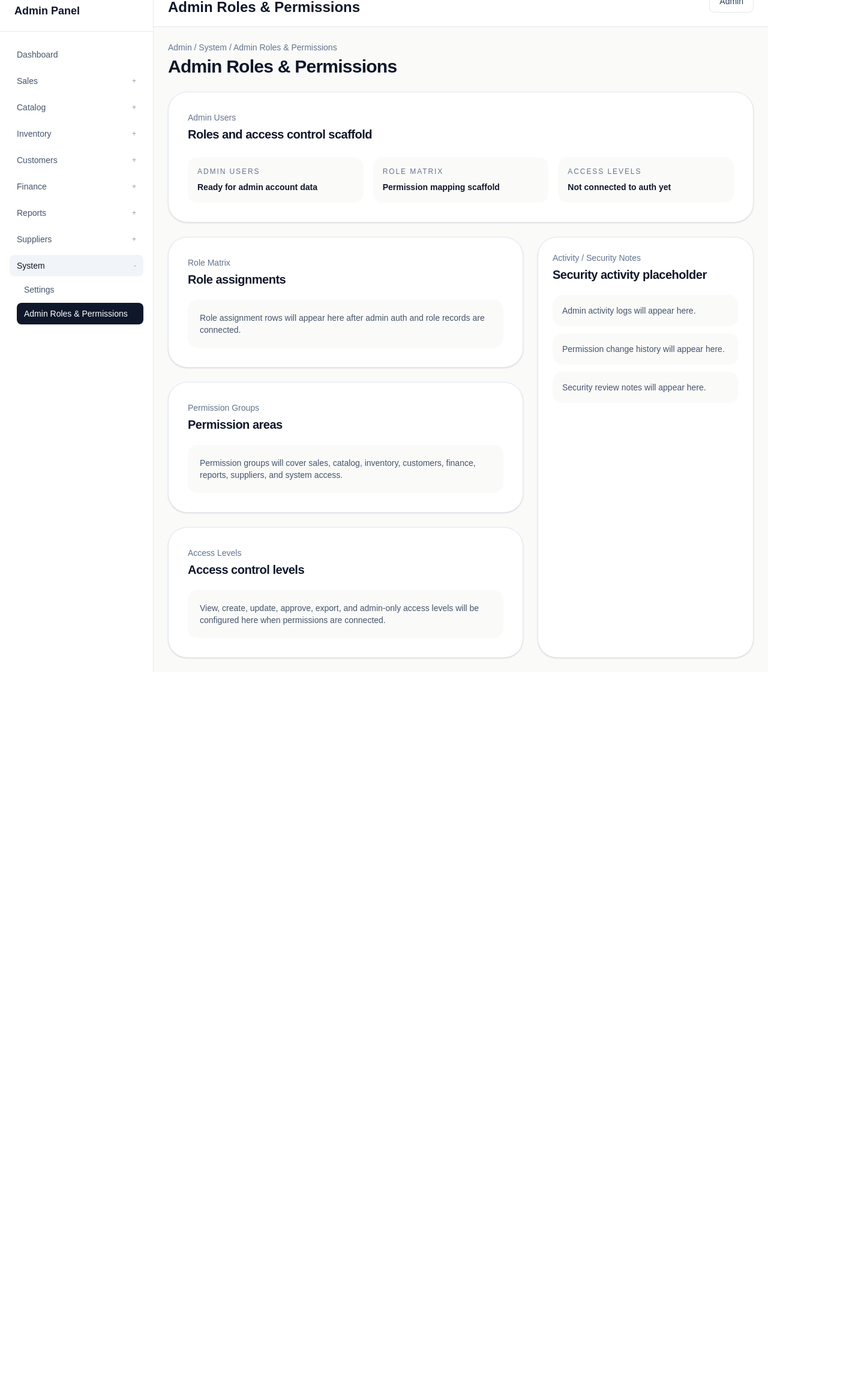
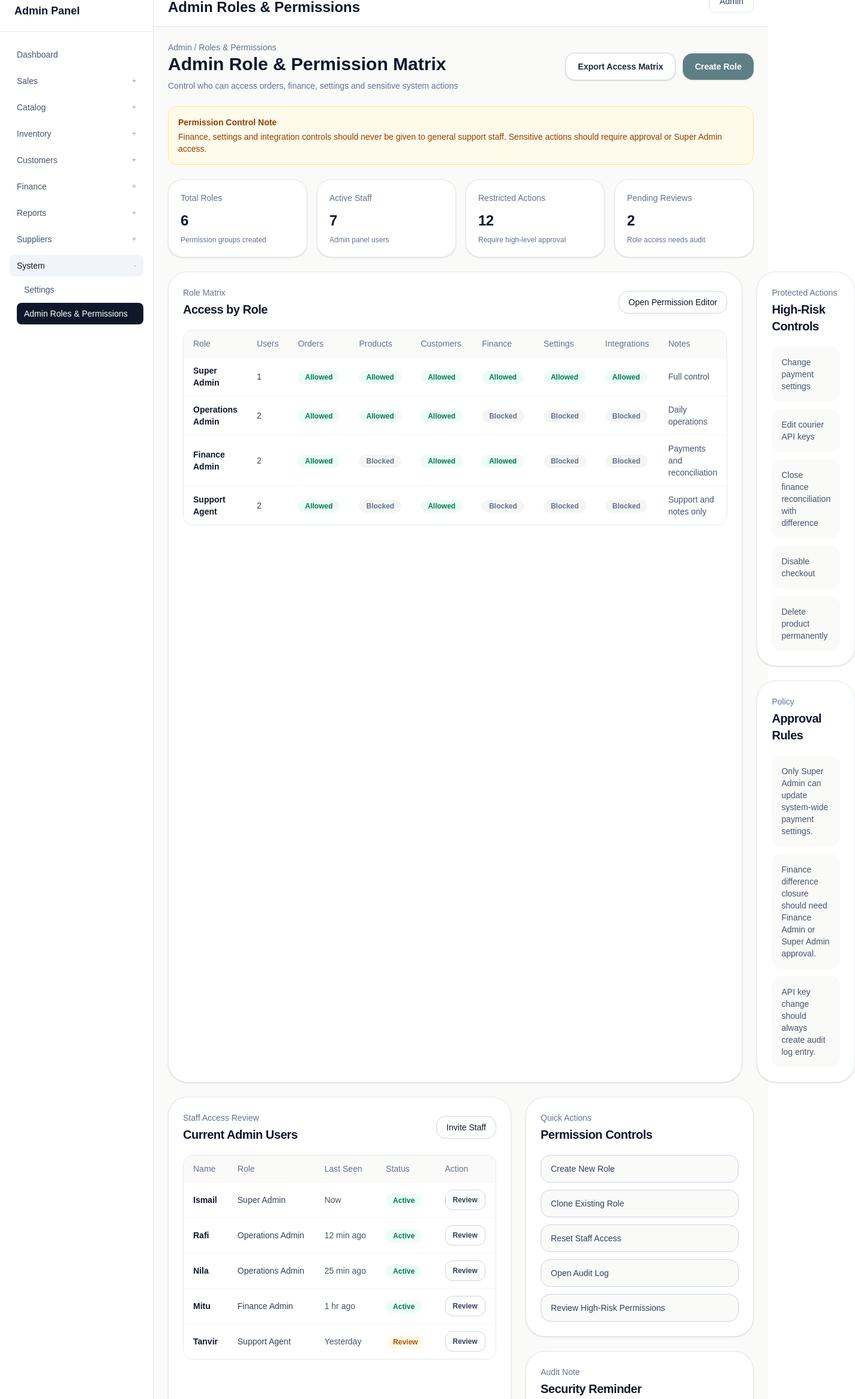
Before and after one commit to smilemetaads-dot/brandnbeauty-admin, a Next.js app: page /roles in a window 1280 px wide. Shown: the part 40-2373 px from the top of the page at 60% size, 1425 px wide, since content can reach past the window. Before the commit the page ends 1161 px from the top, so only its background shows below. Built offline with nearby package versions, Linux system fonts and the light colour scheme.

Commit message:
inject real roles permissions page

```diff
--- a/src/features/roles/RealRolesPermissionsPage.tsx
+++ b/src/features/roles/RealRolesPermissionsPage.tsx
@@ -1,106 +1,355 @@
-const accessCards = [
-  { label: "Admin Users", value: "Ready for admin account data" },
-  { label: "Role Matrix", value: "Permission mapping scaffold" },
-  { label: "Access Levels", value: "Not connected to auth yet" },
-] as const;
+export default function RealRolesPermissionsPage() {
+  const stats = [
+    { label: "Total Roles", value: "6", sub: "Permission groups created" },
+    { label: "Active Staff", value: "7", sub: "Admin panel users" },
+    {
+      label: "Restricted Actions",
+      value: "12",
+      sub: "Require high-level approval",
+    },
+    { label: "Pending Reviews", value: "2", sub: "Role access needs audit" },
+  ];
 
-const securityNotes = [
-  "Admin activity logs will appear here.",
-  "Permission change history will appear here.",
-  "Security review notes will appear here.",
-] as const;
+  const roles = [
+    {
+      role: "Super Admin",
+      users: 1,
+      orders: true,
+      products: true,
+      customers: true,
+      finance: true,
+      settings: true,
+      integrations: true,
+      notes: "Full control",
+    },
+    {
+      role: "Operations Admin",
+      users: 2,
+      orders: true,
+      products: true,
+      customers: true,
+      finance: false,
+      settings: false,
+      integrations: false,
+      notes: "Daily operations",
+    },
+    {
+      role: "Finance Admin",
+      users: 2,
+      orders: true,
+      products: false,
+      customers: true,
+      finance: true,
+      settings: false,
+      integrations: false,
+      notes: "Payments and reconciliation",
+    },
+    {
+      role: "Support Agent",
+      users: 2,
+      orders: true,
+      products: false,
+      customers: true,
+      finance: false,
+      settings: false,
+      integrations: false,
+      notes: "Support and notes only",
+    },
+  ];
 
-export default function RealRolesPermissionsPage() {
+  const staff = [
+    { name: "Ismail", role: "Super Admin", lastSeen: "Now", status: "Active" },
+    {
+      name: "Rafi",
+      role: "Operations Admin",
+      lastSeen: "12 min ago",
+      status: "Active",
+    },
+    {
+      name: "Nila",
+      role: "Operations Admin",
+      lastSeen: "25 min ago",
+      status: "Active",
+    },
+    {
+      name: "Mitu",
+      role: "Finance Admin",
+      lastSeen: "1 hr ago",
+      status: "Active",
+    },
+    {
+      name: "Tanvir",
+      role: "Support Agent",
+      lastSeen: "Yesterday",
+      status: "Review",
+    },
+  ];
+
+  const protectedActions = [
+    "Change payment settings",
+    "Edit courier API keys",
+    "Close finance reconciliation with difference",
+    "Disable checkout",
+    "Delete product permanently",
+  ];
+
+  const renderAccess = (enabled: boolean) => (
+    <span
+      className={`rounded-full px-3 py-1 text-xs font-semibold ${
+        enabled ? "bg-emerald-50 text-emerald-700" : "bg-stone-100 text-slate-500"
+      }`}
+    >
+      {enabled ? "Allowed" : "Blocked"}
+    </span>
+  );
+
   return (
-    <div className="min-h-screen bg-stone-50 p-4 text-slate-900 md:p-6">
-      <div className="space-y-6">
+    <div className="min-h-screen space-y-6 bg-stone-50 p-6 text-slate-900">
+      <div className="flex flex-col gap-4 lg:flex-row lg:items-center lg:justify-between">
         <div>
           <div className="text-sm text-slate-500">
-            Admin / System / Admin Roles & Permissions
+            Admin / Roles & Permissions
           </div>
-          <h1 className="mt-1 text-3xl font-bold tracking-tight">
-            Admin Roles & Permissions
+          <h1 className="text-3xl font-bold">
+            Admin Role & Permission Matrix
           </h1>
+          <p className="mt-2 text-sm text-slate-500">
+            Control who can access orders, finance, settings and sensitive
+            system actions
+          </p>
+        </div>
+        <div className="flex flex-col gap-3 sm:flex-row sm:items-center">
+          <button className="rounded-2xl border border-slate-300 bg-white px-5 py-3 text-sm font-semibold text-slate-800 shadow-sm">
+            Export Access Matrix
+          </button>
+          <button className="rounded-2xl bg-[#5E7F85] px-5 py-3 text-sm font-semibold text-white shadow-sm">
+            Create Role
+          </button>
+        </div>
       </div>
 
-        <div className="rounded-[2rem] border border-slate-200 bg-white p-6 shadow-sm md:p-8">
-          <div className="text-sm font-medium text-slate-500">Admin Users</div>
-          <h2 className="mt-1 text-xl font-bold tracking-tight">
-            Roles and access control scaffold
-          </h2>
+      <div className="rounded-2xl border border-amber-200 bg-amber-50 p-4 text-sm text-amber-800">
+        <div className="font-semibold">Permission Control Note</div>
+        <div className="mt-1">
+          Finance, settings and integration controls should never be given to
+          general support staff. Sensitive actions should require approval or
+          Super Admin access.
+        </div>
+      </div>
 
-          <div className="mt-6 grid gap-4 md:grid-cols-3">
-            {accessCards.map((item) => (
-              <div key={item.label} className="rounded-2xl bg-stone-50 p-4">
-                <div className="text-xs uppercase tracking-[0.16em] text-slate-500">
-                  {item.label}
-                </div>
-                <div className="mt-2 text-sm font-semibold text-slate-900">
+      <div className="grid gap-4 md:grid-cols-2 xl:grid-cols-4">
+        {stats.map((item) => (
+          <div
+            key={item.label}
+            className="rounded-[1.5rem] border border-slate-200 bg-white p-5 shadow-sm"
+          >
+            <div className="text-sm font-medium text-slate-500">{item.label}</div>
+            <div className="mt-3 text-2xl font-bold tracking-tight">
               {item.value}
             </div>
+            <div className="mt-2 text-xs text-slate-500">{item.sub}</div>
+          </div>
+        ))}
+      </div>
+
+      <div className="grid gap-6 xl:grid-cols-[1.15fr_0.85fr]">
+        <div className="rounded-[2rem] border border-slate-200 bg-white p-6 shadow-sm">
+          <div className="flex items-center justify-between">
+            <div>
+              <div className="text-sm font-medium text-slate-500">
+                Role Matrix
+              </div>
+              <h2 className="mt-1 text-xl font-bold tracking-tight">
+                Access by Role
+              </h2>
+            </div>
+            <button className="rounded-2xl border border-slate-300 px-4 py-2 text-sm font-medium hover:bg-stone-50">
+              Open Permission Editor
+            </button>
+          </div>
+
+          <div className="mt-5 overflow-hidden rounded-2xl border border-slate-200">
+            <div className="overflow-x-auto">
+              <table className="min-w-full text-left text-sm">
+                <thead className="bg-stone-50 text-slate-500">
+                  <tr>
+                    <th className="px-4 py-3 font-medium">Role</th>
+                    <th className="px-4 py-3 font-medium">Users</th>
+                    <th className="px-4 py-3 font-medium">Orders</th>
+                    <th className="px-4 py-3 font-medium">Products</th>
+                    <th className="px-4 py-3 font-medium">Customers</th>
+                    <th className="px-4 py-3 font-medium">Finance</th>
+                    <th className="px-4 py-3 font-medium">Settings</th>
+                    <th className="px-4 py-3 font-medium">Integrations</th>
+                    <th className="px-4 py-3 font-medium">Notes</th>
+                  </tr>
+                </thead>
+                <tbody>
+                  {roles.map((item) => (
+                    <tr key={item.role} className="border-t border-slate-100 bg-white">
+                      <td className="px-4 py-3 font-semibold text-slate-900">
+                        {item.role}
+                      </td>
+                      <td className="px-4 py-3 text-slate-700">{item.users}</td>
+                      <td className="px-4 py-3">{renderAccess(item.orders)}</td>
+                      <td className="px-4 py-3">{renderAccess(item.products)}</td>
+                      <td className="px-4 py-3">{renderAccess(item.customers)}</td>
+                      <td className="px-4 py-3">{renderAccess(item.finance)}</td>
+                      <td className="px-4 py-3">{renderAccess(item.settings)}</td>
+                      <td className="px-4 py-3">
+                        {renderAccess(item.integrations)}
+                      </td>
+                      <td className="px-4 py-3 text-slate-600">{item.notes}</td>
+                    </tr>
+                  ))}
+                </tbody>
+              </table>
+            </div>
+          </div>
+        </div>
+
+        <div className="space-y-6">
+          <div className="rounded-[2rem] border border-slate-200 bg-white p-6 shadow-sm">
+            <div className="text-sm font-medium text-slate-500">
+              Protected Actions
+            </div>
+            <h2 className="mt-1 text-xl font-bold tracking-tight">
+              High-Risk Controls
+            </h2>
+            <div className="mt-5 space-y-3 text-sm text-slate-600">
+              {protectedActions.map((action) => (
+                <div key={action} className="rounded-2xl bg-stone-50 p-4">
+                  {action}
                 </div>
               ))}
             </div>
           </div>
 
-        <div className="grid gap-6 xl:grid-cols-[1fr_360px]">
-          <div className="space-y-6">
-            <div className="rounded-[2rem] border border-slate-200 bg-white p-6 shadow-sm md:p-8">
-              <div className="text-sm font-medium text-slate-500">
-                Role Matrix
+          <div className="rounded-[2rem] border border-slate-200 bg-white p-6 shadow-sm">
+            <div className="text-sm font-medium text-slate-500">Policy</div>
+            <h2 className="mt-1 text-xl font-bold tracking-tight">
+              Approval Rules
+            </h2>
+            <div className="mt-5 space-y-3 text-sm text-slate-600">
+              <div className="rounded-2xl bg-stone-50 p-4">
+                Only Super Admin can update system-wide payment settings.
               </div>
-              <h2 className="mt-1 text-xl font-bold tracking-tight">
-                Role assignments
-              </h2>
-              <div className="mt-5 rounded-2xl bg-stone-50 p-5 text-sm text-slate-600">
-                Role assignment rows will appear here after admin auth and role
-                records are connected.
+              <div className="rounded-2xl bg-stone-50 p-4">
+                Finance difference closure should need Finance Admin or Super
+                Admin approval.
+              </div>
+              <div className="rounded-2xl bg-stone-50 p-4">
+                API key change should always create audit log entry.
+              </div>
+            </div>
+          </div>
         </div>
       </div>
 
-            <div className="rounded-[2rem] border border-slate-200 bg-white p-6 shadow-sm md:p-8">
+      <div className="grid gap-6 xl:grid-cols-[1fr_380px]">
+        <div className="rounded-[2rem] border border-slate-200 bg-white p-6 shadow-sm">
+          <div className="flex items-center justify-between">
+            <div>
               <div className="text-sm font-medium text-slate-500">
-                Permission Groups
+                Staff Access Review
               </div>
               <h2 className="mt-1 text-xl font-bold tracking-tight">
-                Permission areas
+                Current Admin Users
               </h2>
-              <div className="mt-5 rounded-2xl bg-stone-50 p-5 text-sm text-slate-600">
-                Permission groups will cover sales, catalog, inventory,
-                customers, finance, reports, suppliers, and system access.
+            </div>
+            <button className="rounded-2xl border border-slate-300 px-4 py-2 text-sm font-medium hover:bg-stone-50">
+              Invite Staff
+            </button>
+          </div>
+
+          <div className="mt-5 overflow-hidden rounded-2xl border border-slate-200">
+            <table className="min-w-full text-left text-sm">
+              <thead className="bg-stone-50 text-slate-500">
+                <tr>
+                  <th className="px-4 py-3 font-medium">Name</th>
+                  <th className="px-4 py-3 font-medium">Role</th>
+                  <th className="px-4 py-3 font-medium">Last Seen</th>
+                  <th className="px-4 py-3 font-medium">Status</th>
+                  <th className="px-4 py-3 font-medium">Action</th>
+                </tr>
+              </thead>
+              <tbody>
+                {staff.map((item) => (
+                  <tr key={item.name} className="border-t border-slate-100 bg-white">
+                    <td className="px-4 py-3 font-semibold text-slate-900">
+                      {item.name}
+                    </td>
+                    <td className="px-4 py-3 text-slate-700">{item.role}</td>
+                    <td className="px-4 py-3 text-slate-600">
+                      {item.lastSeen}
+                    </td>
+                    <td className="px-4 py-3">
+                      <span
+                        className={`rounded-full px-3 py-1 text-xs font-semibold ${
+                          item.status === "Active"
+                            ? "bg-emerald-50 text-emerald-700"
+                            : "bg-amber-50 text-amber-700"
+                        }`}
+                      >
+                        {item.status}
+                      </span>
+                    </td>
+                    <td className="px-4 py-3">
+                      <button className="rounded-xl border border-slate-300 px-3 py-2 text-xs font-semibold text-slate-700 hover:bg-stone-50">
+                        Review
+                      </button>
+                    </td>
+                  </tr>
+                ))}
+              </tbody>
+            </table>
           </div>
         </div>
 
-            <div className="rounded-[2rem] border border-slate-200 bg-white p-6 shadow-sm md:p-8">
+        <div className="space-y-6">
+          <div className="rounded-[2rem] border border-slate-200 bg-white p-6 shadow-sm">
             <div className="text-sm font-medium text-slate-500">
-                Access Levels
+              Quick Actions
             </div>
             <h2 className="mt-1 text-xl font-bold tracking-tight">
-                Access control levels
+              Permission Controls
             </h2>
-              <div className="mt-5 rounded-2xl bg-stone-50 p-5 text-sm text-slate-600">
-                View, create, update, approve, export, and admin-only access
-                levels will be configured here when permissions are connected.
-              </div>
+            <div className="mt-5 grid gap-3">
+              {[
+                "Create New Role",
+                "Clone Existing Role",
+                "Reset Staff Access",
+                "Open Audit Log",
+                "Review High-Risk Permissions",
+              ].map((action) => (
+                <button
+                  key={action}
+                  className="rounded-2xl border border-slate-300 bg-stone-50 px-4 py-3 text-left text-sm font-medium text-slate-700 hover:bg-white"
+                >
+                  {action}
+                </button>
+              ))}
             </div>
           </div>
 
           <div className="rounded-[2rem] border border-slate-200 bg-white p-6 shadow-sm">
             <div className="text-sm font-medium text-slate-500">
-              Activity / Security Notes
+              Audit Note
             </div>
             <h2 className="mt-1 text-xl font-bold tracking-tight">
-              Security activity placeholder
+              Security Reminder
             </h2>
-            <div className="mt-5 space-y-3">
-              {securityNotes.map((item) => (
-                <div
-                  key={item}
-                  className="rounded-2xl bg-stone-50 p-4 text-sm text-slate-600"
-                >
-                  {item}
+            <div className="mt-5 space-y-3 text-sm text-slate-600">
+              <div className="rounded-2xl bg-stone-50 p-4">
+                Support roles should not access payment settings.
               </div>
-              ))}
+              <div className="rounded-2xl bg-stone-50 p-4">
+                Operations team should not edit courier API credentials directly.
+              </div>
+              <div className="rounded-2xl bg-amber-50 p-4 text-amber-800">
+                Every permission change should be logged with who changed it and
+                when.
+              </div>
             </div>
           </div>
         </div>
```
Lines whose indentation alone changed are shown as unchanged.
